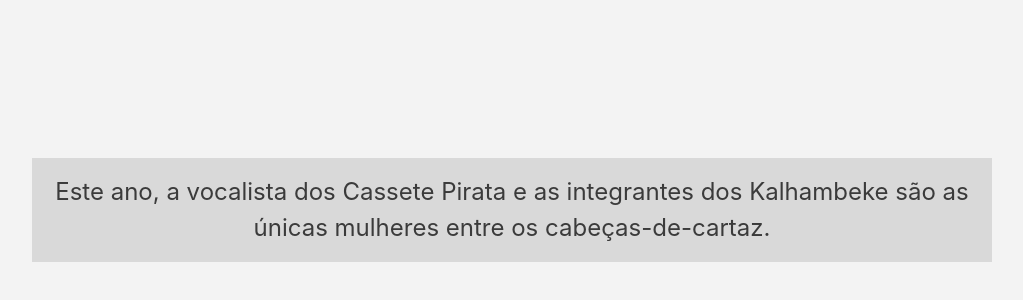
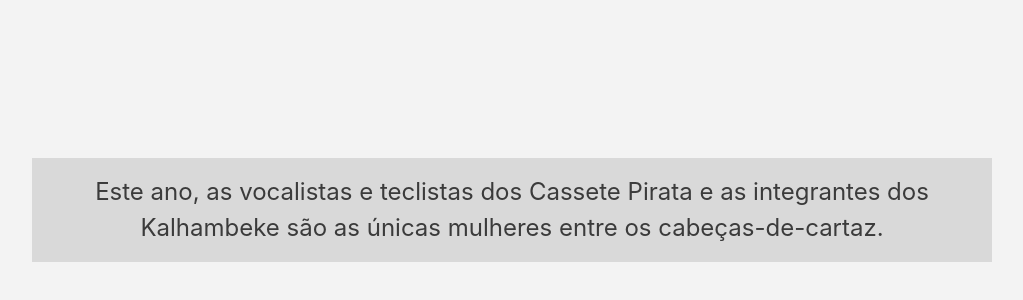
Before and after one commit to nunodiogopereira/Especial-Enterro-da-Gata-Artistas-Femininas, a website: page index.html in a window 1280 px wide. Shown: the part 2706-3006 px from the top of the page, without its empty margins (128-1151 px from the left). Drawn offline with nearby package versions, Linux system fonts and the light colour scheme; a script that the page names is missing.

Commit message:
Update index.html
Escrevi vocalistas e teclistas.

```diff
--- a/index.html
+++ b/index.html
@@ -125,16 +125,16 @@
 					<p>A discrepância entre homens e mulheres foi-se acentuando ao longo dos anos.</p>
 				</div>
 				<div class="step" data-step="3">
-					<p>Este ano, a vocalista dos Cassete Pirata e as integrantes dos Kalhambeke são as únicas mulheres entre os cabeças-de-cartaz. </p>
+					<p>Este ano, as vocalistas e teclistas dos Cassete Pirata e as integrantes dos Kalhambeke são as únicas mulheres entre os cabeças-de-cartaz.</p>
 				</div>
 				<div class="step" data-step="4">
 
 				</div>
 				<div class="step" data-step="5">
-					<p>O ano mais desequilibrado foi o de 2002, em que 84,6% dos cabeças-de-cartaz foram grupos masculinos.  </p>
+					<p>O ano mais desequilibrado foi o de 2002, em que 84,6% dos cabeças-de-cartaz foram grupos masculinos.</p>
 				</div>
 				<div class="step" data-step="6">
-					<p>O Quim Barreiros, os Xutos & Pontapés e os Kalhambeke são os artistas que mais vezes pisaram o palco do Enterro da Gata, respetivamente.  </p>
+					<p>O Quim Barreiros, os Xutos & Pontapés e os Kalhambeke são os artistas que mais vezes pisaram o palco do Enterro da Gata, respetivamente.</p>
 				</div>
 					<div class="step" data-step="7">
 
```
